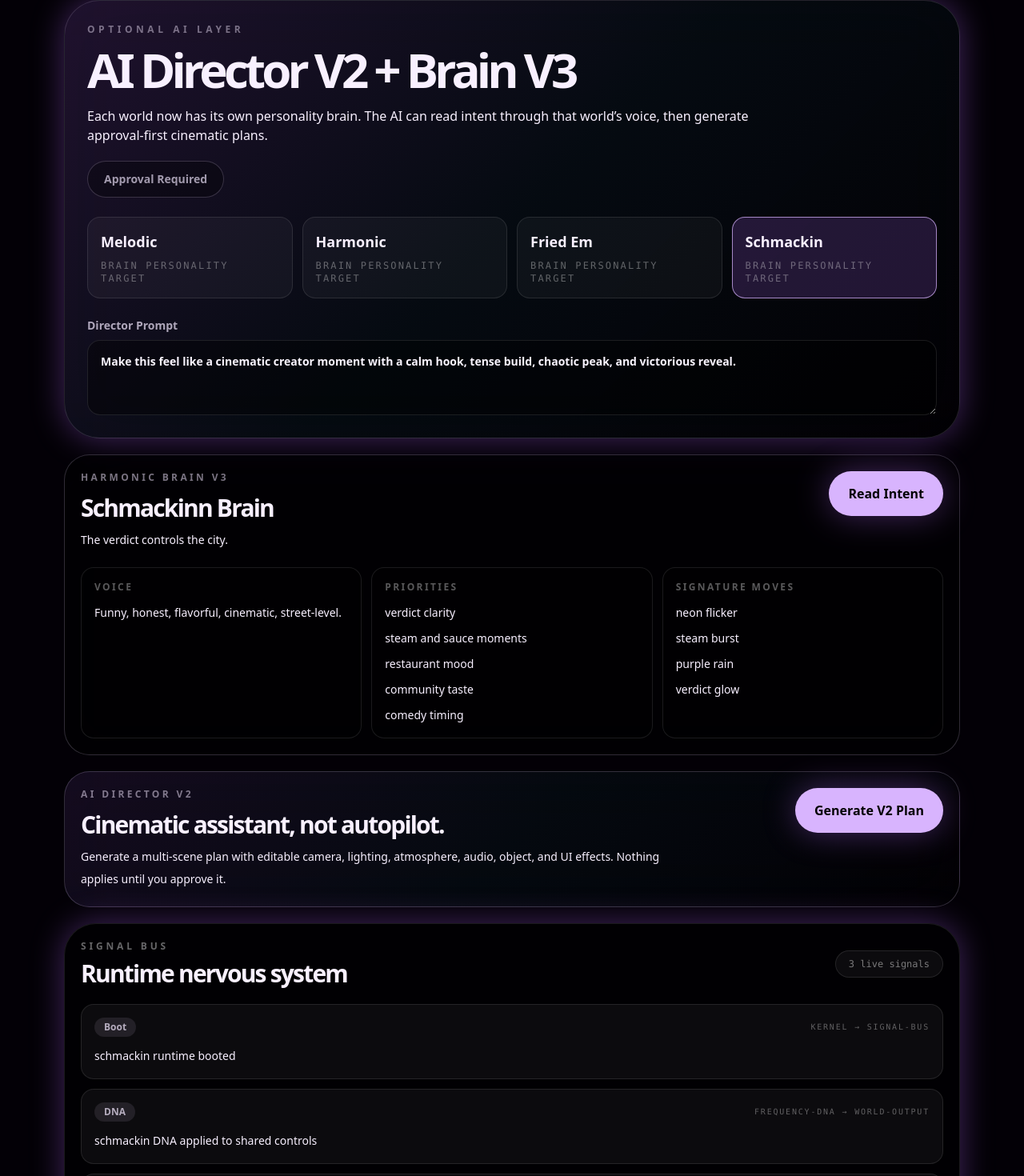
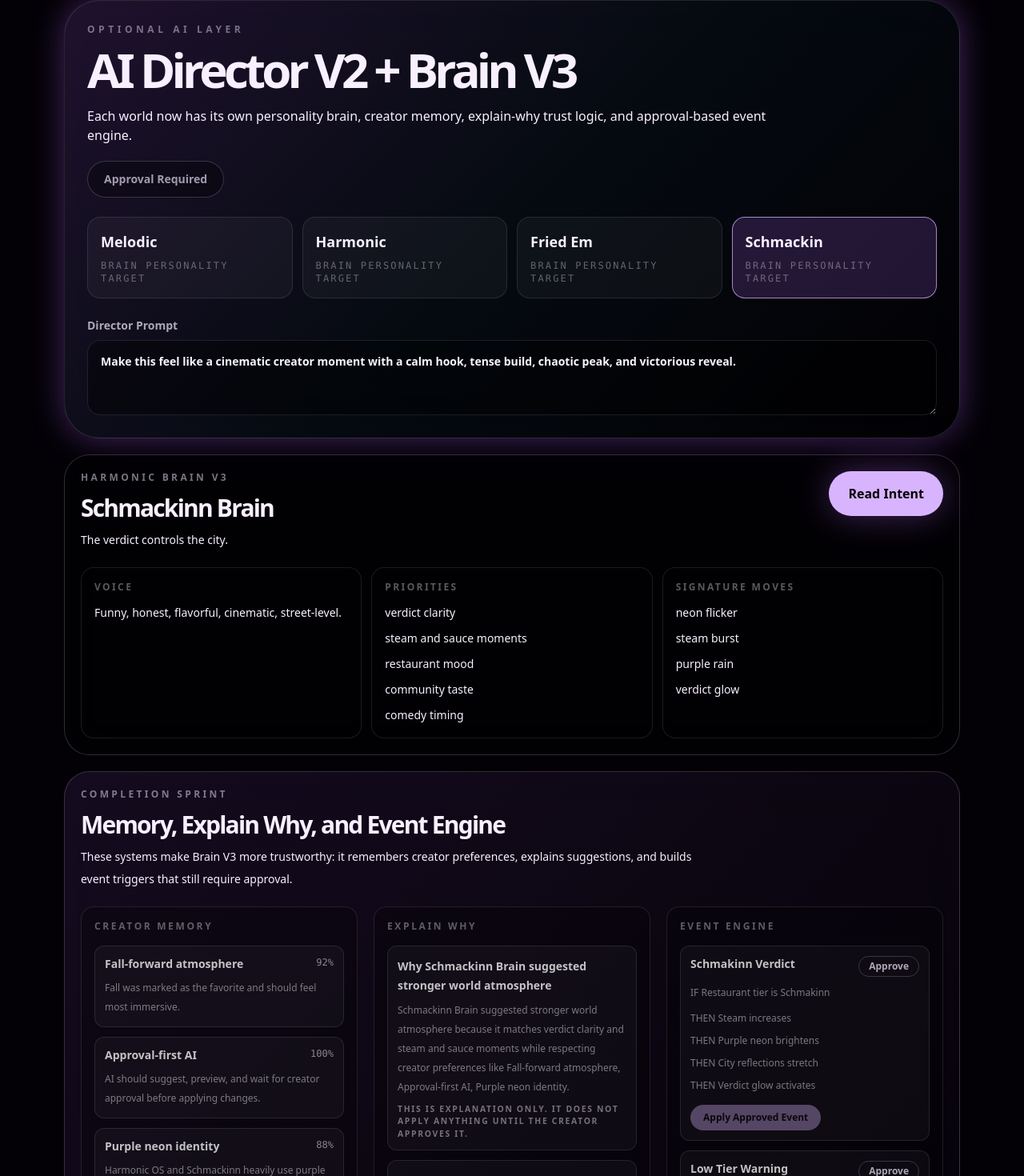
Before and after one commit to thatsmelodic/harmonic-os, a Next.js app: page /studio in a window 1280 px wide. Shown: the part 5415-6885 px from the top of the page at 80% size. Built offline with nearby package versions, Linux system fonts and the light colour scheme.

Commit message:
Mount intelligence completion systems in Studio

```diff
--- a/components/studio/AiDirectorV2Studio.tsx
+++ b/components/studio/AiDirectorV2Studio.tsx
@@ -7,6 +7,7 @@ import { bootRuntime, dispatchRuntimePatch, type HarmonicRuntimeSnapshot } from
 import { publishRuntimeSync } from '@/lib/harmonic-live-sync';
 import { AiDirectorV2Panel } from '@/components/studio/AiDirectorV2Panel';
 import { HarmonicBrainV3Panel } from '@/components/studio/HarmonicBrainV3Panel';
+import { IntelligenceCompletionPanel } from '@/components/studio/IntelligenceCompletionPanel';
 import { HarmonicRuntimePanel } from '@/components/engine/HarmonicRuntimePanel';
 
 const worlds: HarmonicWorldId[] = ['melodic', 'harmonic', 'fried-em', 'schmackin'];
@@ -39,7 +40,7 @@ export function AiDirectorV2Studio() {
             <p className="text-xs font-black uppercase tracking-[.38em] text-purple-100/45">Optional AI Layer</p>
             <h2 className="mt-3 text-4xl font-black tracking-[-.08em] sm:text-6xl">AI Director V2 + Brain V3</h2>
             <p className="mt-4 max-w-4xl text-sm leading-7 text-purple-100/62 sm:text-base">
-              Each world now has its own personality brain. The AI can read intent through that world’s voice, then generate approval-first cinematic plans.
+              Each world now has its own personality brain, creator memory, explain-why trust logic, and approval-based event engine.
             </p>
           </div>
           <span className="rounded-full border border-purple-200/20 bg-black/30 px-5 py-3 text-sm font-black text-purple-100/65">Approval Required</span>
@@ -62,6 +63,7 @@ export function AiDirectorV2Studio() {
 
       <div className="mt-5 grid gap-5">
         <HarmonicBrainV3Panel world={activeWorld} baseState={runtime.state} prompt={prompt} />
+        <IntelligenceCompletionPanel world={activeWorld} onApplyEvent={applyV2Patch} />
         <AiDirectorV2Panel world={activeWorld} baseState={runtime.state} prompt={prompt} onApply={applyV2Patch} />
         <HarmonicRuntimePanel snapshot={runtime} />
       </div>
```
